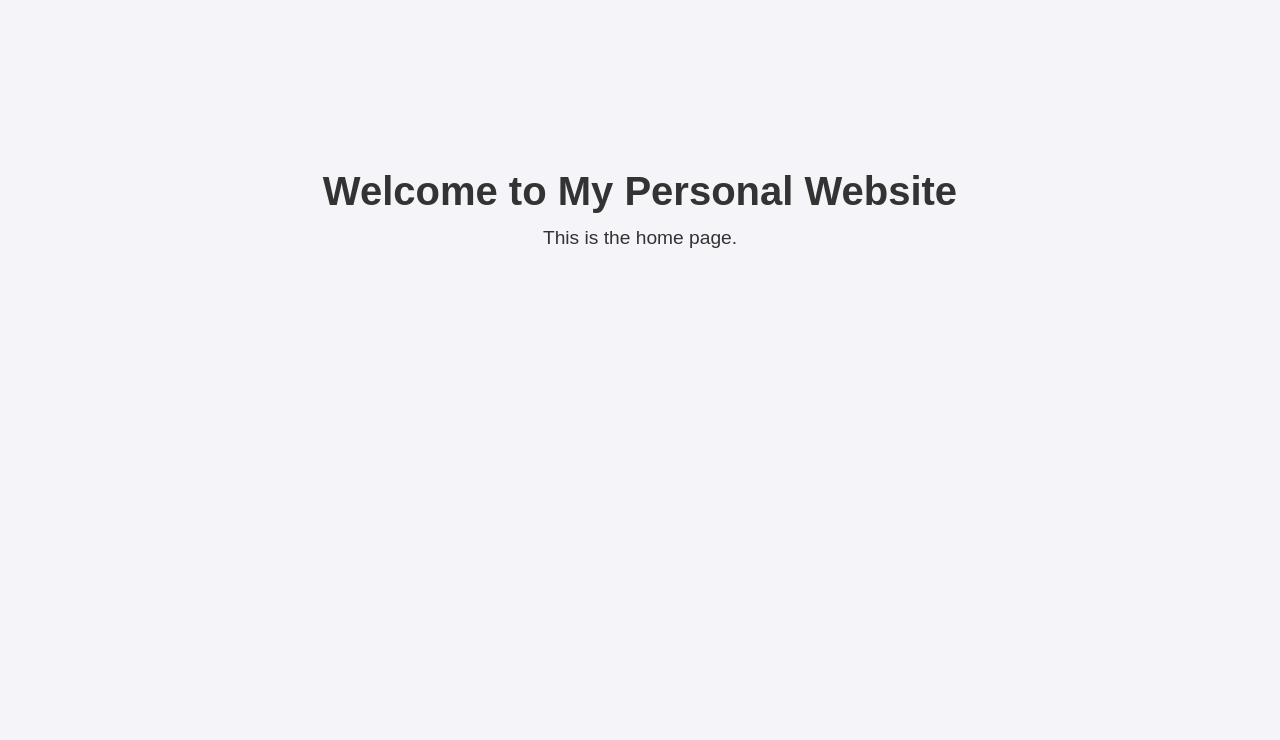
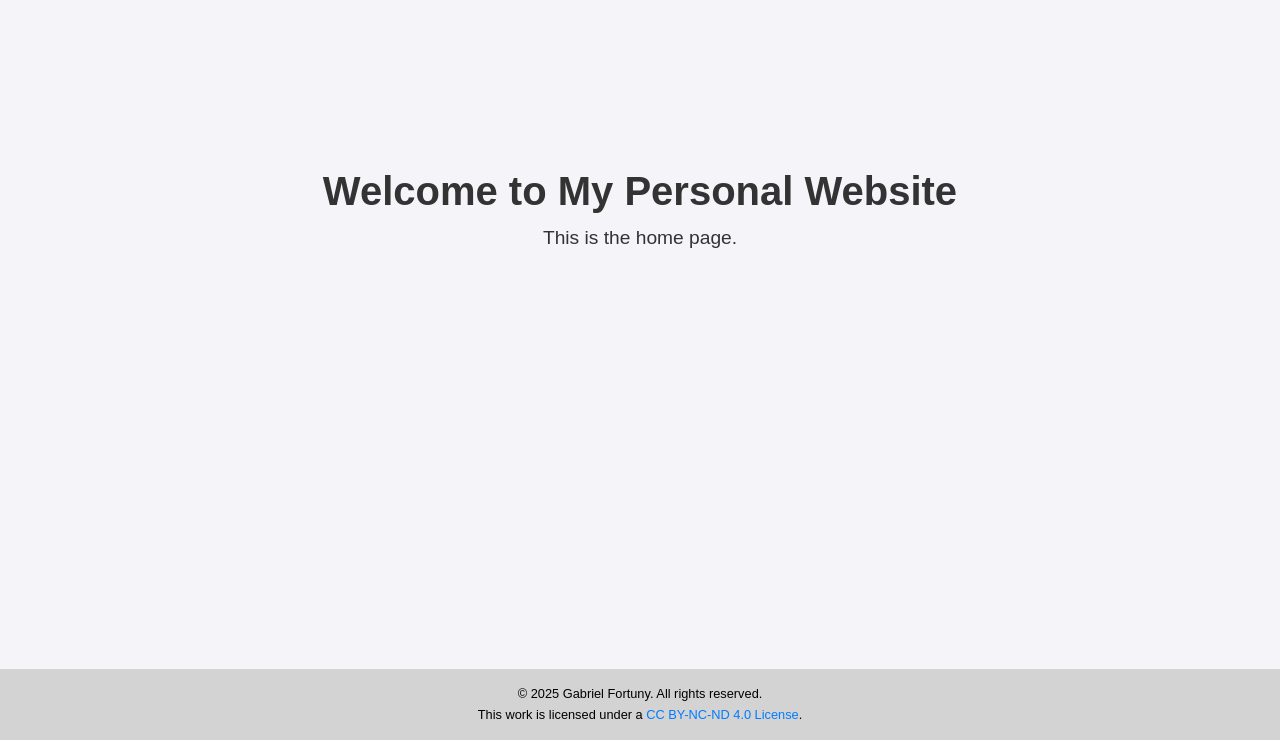
Before and after one commit to gabrielfortuny/gabrielfortuny.com, a Flask app: page / in a window 1280 px wide. Shown: the part 60-800 px from the top of the page. Run offline with Flask 3, Linux system fonts and the light colour scheme.

Commit message:
footer and legal

```diff
--- a/static/css/style.css
+++ b/static/css/style.css
@@ -2,6 +2,13 @@
     margin: 0;
     padding: 0;
     box-sizing: border-box;
+}
+
+html,
+body {
+    height: 100%;
+    margin: 0;
+    padding: 0;
 }
 
 body {
@@ -10,6 +17,8 @@ body {
     color: black;
     line-height: 1.6;
     margin: 0;
+    display: flex;
+    flex-direction: column;
 }
 
 /* Navigation Bar */
@@ -79,3 +88,33 @@ a {
 a:hover {
     text-decoration: underline;
 }
+
+main {
+    flex: 1;
+}
+
+/* Footer */
+footer {
+    background-color: lightgray;
+    color: black;
+    text-align: center;
+    padding: 15px 0; /* Reduced padding */
+    position: relative;
+    bottom: 0;
+    width: 100%;
+    font-size: 0.8rem; /* Reduced font size */
+}
+
+footer a {
+    color: #007bff;
+    text-decoration: none;
+}
+
+footer a:hover {
+    text-decoration: underline;
+}
+
+footer p {
+    margin: 0;
+    font-size: 0.8rem; /* Reduced font size */
+}
--- a/templates/partials/footer.html
+++ b/templates/partials/footer.html
@@ -0,0 +1,4 @@
+<div class="footer">
+    <p>&copy; 2025 Gabriel Fortuny. All rights reserved.</p>
+    <p>This work is licensed under a <a href="https://creativecommons.org/licenses/by-nc-nd/4.0/">CC BY-NC-ND 4.0 License</a>.</p>
+</div>
```
